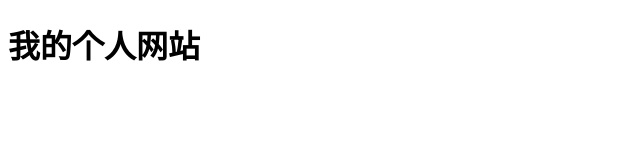
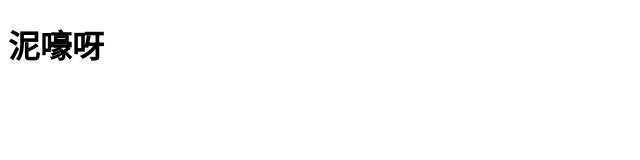
Before and after one commit to wsy100zz-hash/wsy.github.io, a plain HTML site: page index.html in a window 1280 px wide. Shown: the whole page, without its empty margins (0-640 px from the left). Drawn offline with Linux system fonts and the light colour scheme.

Commit message:
Change header text from '我的个人网站' to '泥嚎呀'

```diff
--- a/index.html
+++ b/index.html
@@ -1,6 +1,6 @@
 <!DOCTYPE html>
  <html>
  <body>
- <h1>我的个人网站</h1>
+ <h1>泥嚎呀</h1>
  </body>
  </html>
```
